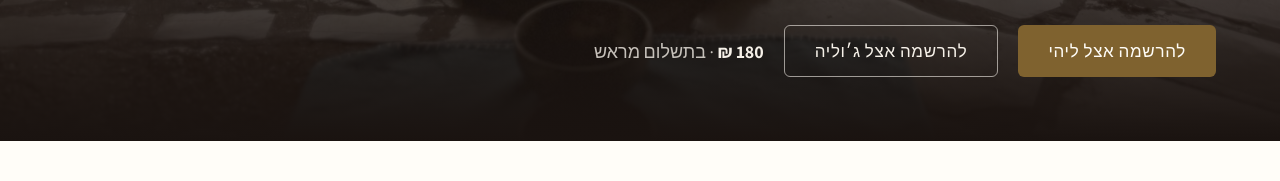
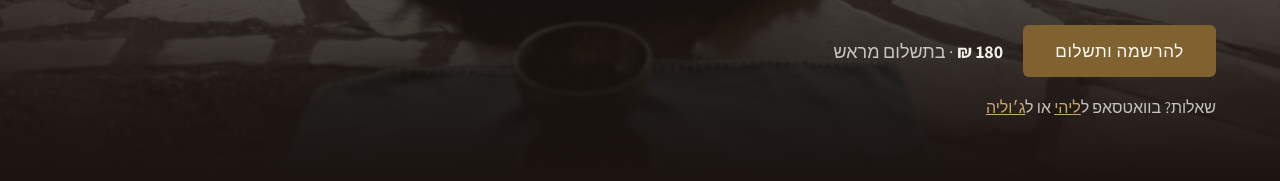
Before and after one commit to lihigerstner/lihi-yot, a plain HTML site: page sadnaot/breath-sound-healing.html in a window 1280 px wide. Shown: the part 771-952 px from the top of the page. Drawn offline with Linux system fonts and the light colour scheme.

Commit message:
חיבור כפתורי ההרשמה לתשלום ישיר ב-Morning
Co-Authored-By: Claude Opus 5.5 <noreply@anthropic.com>
Claude-Session: https://claude.ai/code/session_01RHXD8hxpDr3NqG7c1jDgJn

```diff
--- a/sadnaot/breath-sound-healing.html
+++ b/sadnaot/breath-sound-healing.html
@@ -55,9 +55,9 @@ a:focus-visible{outline:2px solid #7F622F;outline-offset:3px}
 <span style="flex-basis: 100%; color: #F6F1E9; font-weight: 500;">סטודיו בהרצליה פיתוח</span>
 </div>
 <div style="margin-top: 12px; display: flex; flex-wrap: wrap; align-items: center; gap: 20px;">
-<a href="https://wa.me/972542658994?text=%D7%94%D7%99%D7%99%20%D7%9C%D7%99%D7%94%D7%99%2C%20%D7%90%D7%A9%D7%9E%D7%97%20%D7%9C%D7%94%D7%99%D7%A8%D7%A9%D7%9D%20%D7%9C%D7%A2%D7%A8%D7%91%20Breath%20%2B%20Sound%20Healing%20%D7%91-19.11%20%F0%9F%A4%8D" style="display: inline-flex; align-items: center; min-height: 52px; padding: 0 30px; background: #7F622F; color: #FFFDF8; text-decoration: none; font-size: 17px; font-weight: 500; letter-spacing: 0.04em; border-radius: 6px;">להרשמה אצל ליהי</a>
-<a href="https://wa.me/972522494440?text=%D7%94%D7%99%D7%99%20%D7%92%D7%B3%D7%95%D7%9C%D7%99%D7%94%2C%20%D7%90%D7%A9%D7%9E%D7%97%20%D7%9C%D7%94%D7%99%D7%A8%D7%A9%D7%9D%20%D7%9C%D7%A2%D7%A8%D7%91%20Breath%20%2B%20Sound%20Healing%20%D7%91-19.11%20%F0%9F%A4%8D" style="display: inline-flex; align-items: center; min-height: 52px; padding: 0 30px; background: transparent; color: #F6F1E9; text-decoration: none; font-size: 17px; font-weight: 500; letter-spacing: 0.04em; border-radius: 6px; border: 1px solid rgba(246,241,233,0.6);">להרשמה אצל ג׳וליה</a>
+<a href="https://mrng.to/TfgX01Ozx2" target="_blank" rel="noopener" style="display: inline-flex; align-items: center; min-height: 52px; padding: 0 32px; background: #7F622F; color: #FFFDF8; text-decoration: none; font-size: 17px; font-weight: 500; letter-spacing: 0.04em; border-radius: 6px;">להרשמה ותשלום</a>
 <span style="font-size: 18px; color: rgba(246,241,233,0.78);"><b style="font-weight: 700; color: #F6F1E9;">180 ₪</b> · בתשלום מראש</span>
+<span style="flex-basis: 100%; font-size: 16px; color: rgba(246,241,233,0.78);">שאלות? בוואטסאפ ל<a href="https://wa.me/972542658994" style="color: #C9A96A;">ליהי</a> או ל<a href="https://wa.me/972522494440" style="color: #C9A96A;">ג׳וליה</a></span>
 </div>
 </div>
 </section>
@@ -165,7 +165,7 @@ a:focus-visible{outline:2px solid #7F622F;outline-offset:3px}
 <div style="font-size: 13px; font-weight: 600; letter-spacing: 0.3em; color: #7F622F; margin-top: 12px;">שאלות</div>
 <div style="display: flex; flex-direction: column; gap: 18px;">
 <div><h3 style="margin: 0 0 4px 0; font-size: 19px; font-weight: 600;">צריך ניסיון קודם?</h3><p style="margin: 0; font-size: 17px; line-height: 1.7; font-weight: 300; color: #6E5C50;">לא. הערב מתאים לכולם, גם בפעם הראשונה.</p></div>
-<div><h3 style="margin: 0 0 4px 0; font-size: 19px; font-weight: 600;">איך נרשמים?</h3><p style="margin: 0; font-size: 17px; line-height: 1.7; font-weight: 300; color: #6E5C50;">שולחים הודעה בוואטסאפ לליהי או לג׳וליה, ומקבלים פרטי תשלום. המקום נשמר אחרי התשלום.</p></div>
+<div><h3 style="margin: 0 0 4px 0; font-size: 19px; font-weight: 600;">איך נרשמים?</h3><p style="margin: 0; font-size: 17px; line-height: 1.7; font-weight: 300; color: #6E5C50;">לוחצים על "להרשמה ותשלום" ומשלמים אונליין. המקום נשמר מיד אחרי התשלום. לשאלות אפשר לכתוב בוואטסאפ לליהי או לג׳וליה.</p></div>
 </div>
 </div>
 </div>
@@ -179,7 +179,7 @@ a:focus-visible{outline:2px solid #7F622F;outline-offset:3px}
 <div style="display: flex; flex-wrap: wrap; justify-content: center; align-items: center; column-gap: 16px; row-gap: 6px; font-size: 20px; font-weight: 500;">
 <span>יום חמישי 19.11</span><span aria-hidden="true" style="width: 6px; height: 6px; border-radius: 999px; background: #C9A96A;"></span><span dir="ltr">19:30–21:00</span><span aria-hidden="true" style="width: 6px; height: 6px; border-radius: 999px; background: #C9A96A;"></span><span>180 ₪</span>
 </div>
-<a href="https://wa.me/972542658994?text=%D7%94%D7%99%D7%99%20%D7%9C%D7%99%D7%94%D7%99%2C%20%D7%90%D7%A9%D7%9E%D7%97%20%D7%9C%D7%94%D7%99%D7%A8%D7%A9%D7%9D%20%D7%9C%D7%A2%D7%A8%D7%91%20Breath%20%2B%20Sound%20Healing%20%D7%91-19.11%20%F0%9F%A4%8D" style="display: inline-flex; align-items: center; min-height: 52px; padding: 0 34px; background: #7F622F; color: #FFFDF8; text-decoration: none; font-size: 17px; font-weight: 500; letter-spacing: 0.04em; border-radius: 6px;">לשמירת מקום</a>
+<a href="https://mrng.to/TfgX01Ozx2" target="_blank" rel="noopener" style="display: inline-flex; align-items: center; min-height: 52px; padding: 0 34px; background: #7F622F; color: #FFFDF8; text-decoration: none; font-size: 17px; font-weight: 500; letter-spacing: 0.04em; border-radius: 6px;">להרשמה ותשלום</a>
 <div style="display: flex; flex-wrap: wrap; justify-content: center; gap: 32px; font-size: 18px; color: rgba(246,241,233,0.78);">
 <a href="https://wa.me/972542658994" style="color: rgba(246,241,233,0.78); text-decoration: none;">ליהי <span dir="ltr" style="color: #C9A96A;">054-2658-994</span></a>
 <a href="https://wa.me/972522494440" style="color: rgba(246,241,233,0.78); text-decoration: none;">ג׳וליה <span dir="ltr" style="color: #C9A96A;">052-249-4440</span></a>
```
